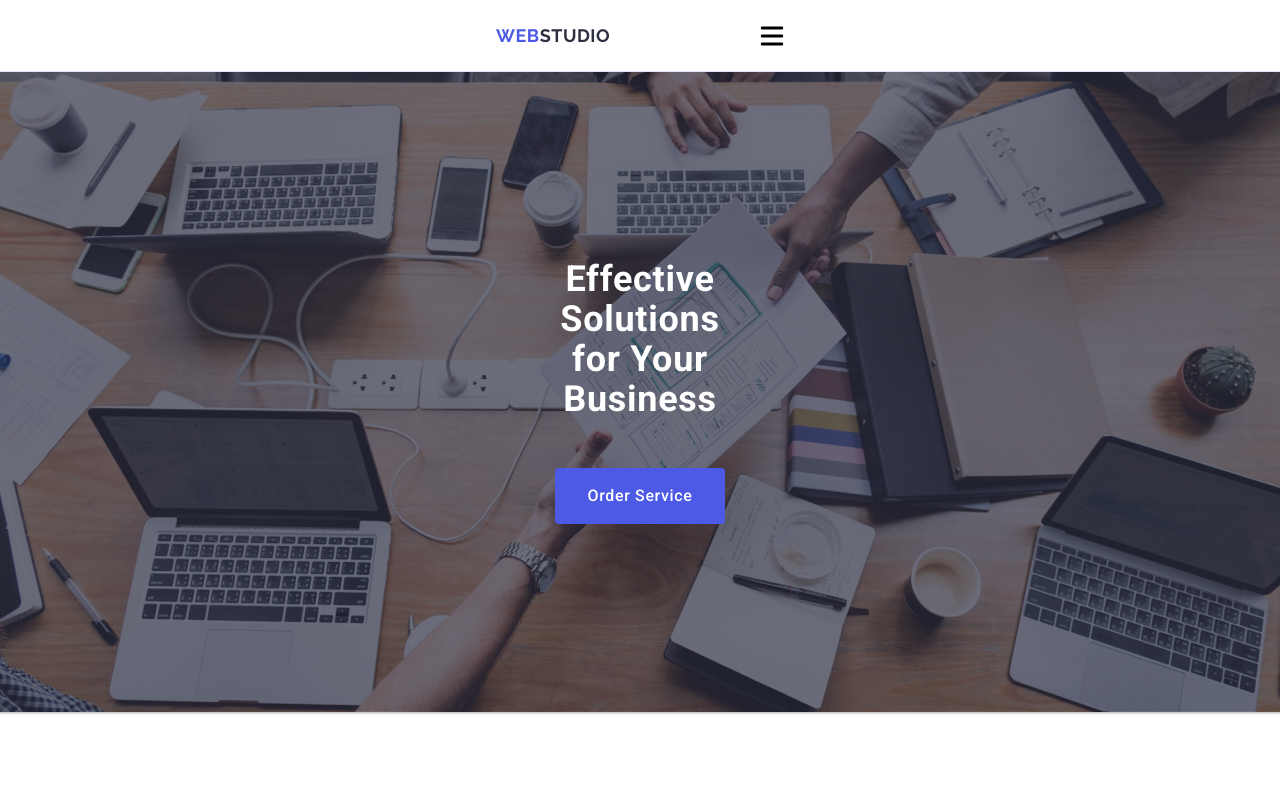
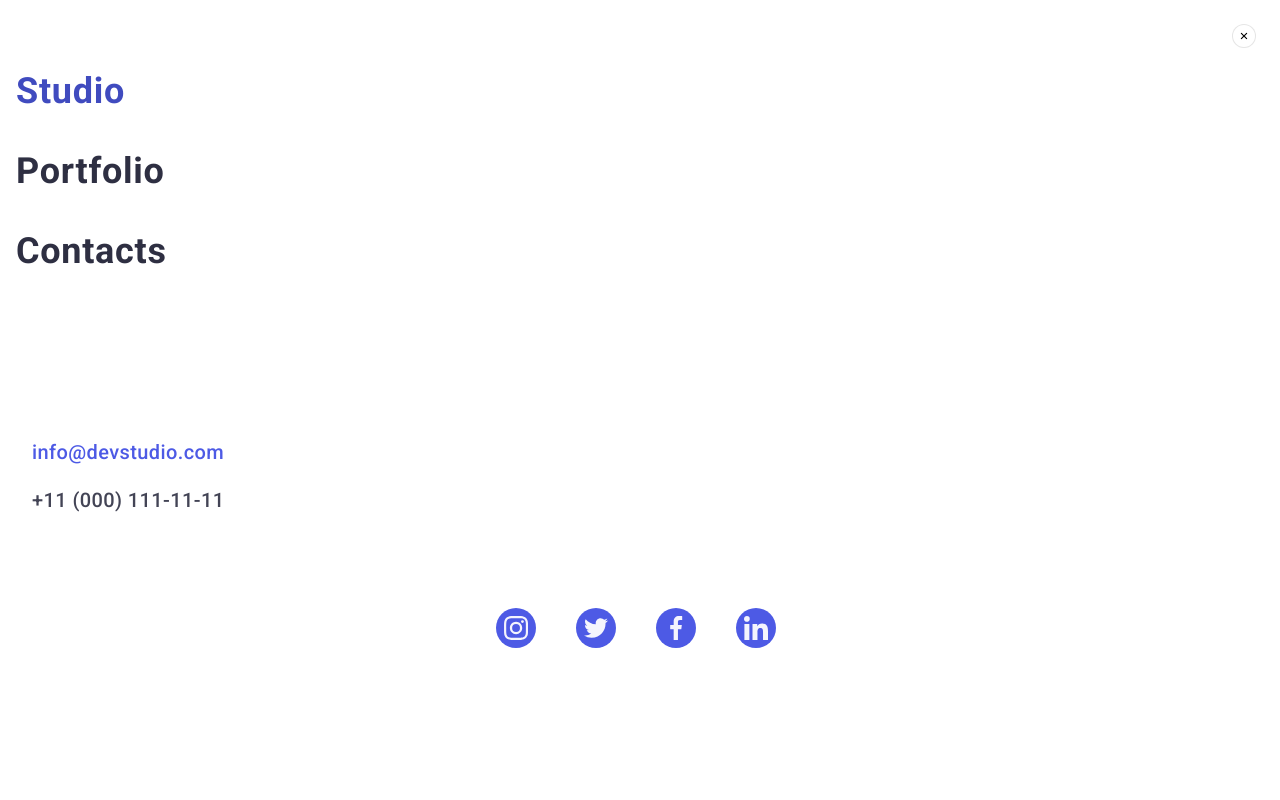
Before and after one commit to Pechkurov/goit-markup-hw-06, a plain HTML site: page index.html in a window 1280 px wide. Shown: the top 800 px of the page. Drawn offline with nearby package versions, Linux system fonts and the light colour scheme.

Commit message:
add index files

```diff
--- a/css/styles.css
+++ b/css/styles.css
@@ -143,6 +143,130 @@ font-style: normal;
     cursor: pointer;
     border: none;
 }
+/* -----------MOB--Menu__________))) */
+.mob-menu{
+    width: 100%;
+    height: 100%;
+    position: fixed;
+    top: 0;
+    background-color: #fff;
+    position: absolute;
+    top: 50%;
+    transform: translateY(-50%);
+}
+.mobmenu.is-open{
+    opacity: 1;
+    pointer-events: auto;
+    visibility: visible;
+}
+
+.open-mob-menu{
+    display: flex;
+    align-items: center;
+    justify-content: center;
+    position: absolute;
+    padding: 0;
+    width: 24px;
+    height: 24px;
+    top: 24px;
+    right: 24px;
+    background-color: #fff;
+    border-radius: 50%;
+    border: 1px solid rgba(0, 0, 0, 0.1);
+    transition: background-color 250ms cubic-bezier(0.4, 0, 0.2, 1),
+    border 250ms cubic-bezier(0.4, 0, 0.2, 1);
+    cursor: pointer;
+}
+
+.mob-icon-close{
+    position: absolute;
+    top: 50%;
+    transform: translateY(-50%);
+    transition: fill 250ms cubic-bezier(0.4, 0, 0.2, 1);
+    border-radius: 100%;
+}
+
+
+.mob-nav{
+    display: flex;
+    align-items: flex-start;
+    justify-content: flex-start;
+    flex-direction: column;
+    gap: 40px;
+ margin-left: 16px;
+ margin-top: 72px;
+ list-style: none;
+ margin-bottom:168px;
+}
+.mob-list{
+    font-weight: 700;
+    font-size: 36px;
+    line-height: 1.11;
+    letter-spacing: 0.02em;
+    color: #2e2f42;
+    text-decoration: none;
+}
+.mob-underscore{
+    font-weight: 700;
+font-size: 36px;
+line-height: 1.11;
+letter-spacing: 0.02em;
+color: #404bbf;
+}
+
+
+.mob-address{
+margin-left: 16px;
+list-style: none;
+display: flex;
+align-items: flex-start;
+justify-content: flex-start;
+flex-direction: column;
+gap: 24px;
+margin-bottom: 48px;
+}
+.mob-tel-address{
+    font-weight: 500;
+    font-size: 20px;
+    line-height: 1.2;
+    letter-spacing: 0.02em;
+    color: #4d5ae5;
+    text-decoration: none;
+}
+.mob-post-address{
+    font-weight: 500;
+font-size: 20px;
+line-height: 1.2;
+letter-spacing: 0.02em;
+color: #434455;
+text-decoration: none;
+}
+.mob-soc-icon{
+    display: flex;
+    justify-content: center;
+    gap: 40px;
+    list-style: none;
+    fill: #f4f4fd;
+    margin-left: 16px;
+    margin-right: 24px;
+}
+.mob-icon-item{
+    width: 40px;
+    height: 40px;
+
+}
+.mob-link{
+    width: 100%;
+    height: 100%;
+    background-color: #4d5ae5;
+    border-radius: 50%;
+    display: flex;
+    align-items: center;
+    justify-content: center;
+    transition: background-color 250ms
+    cubic-bezier(0.4, 0, 0.2, 1);
+}
+
 /* ------------------------------SECTION ONE------------- */
 .section-one {
     background-color: #2e2f42;
--- a/index.html
+++ b/index.html
@@ -36,8 +36,62 @@
         </svg>
     </button>
         </div>
+        <!-- -----------MOB MENU------------ -->
+        <div class="mobmenu is-open">
+        <div class="mob-menu">
+            <button type="button" class="open-mob-menu">
+                <svg class="mob-icon-close" width="8" height="8">
+                    <use href="./images/icons.svg#icon-X"></use>
+                </svg>
+            </button>
+              <nav>
+                <ul class="mob-nav">
+                    <li> <a class="mob-list mob-underscore" href="./index.html">Studio</a></li>
+                    <li> <a class="mob-list" href="">Portfolio</a></li>
+                    <li> <a class="mob-list" href="">Contacts</a></li>
+                </ul>
+              </nav>
+              <address class="mob-address">
+                <ul class="mob-address">
+                    <li> <a class="mob-tel-address" href="mailto:info@devstudio.com">info@devstudio.com</a></li>
+                    <li> <a class="mob-post-address" href="tel:+110001111111">+11 (000) 111-11-11</a></li>
+                </ul>
+            </address>
+
+            <ul class="mob-soc-icon">
+                <li class="mob-icon-item">
+             <a href="" class="mob-link">
+            <svg class="icon-messendger" width="24" height="24">
+                <use href="./images/icons.svg#icon-instagram"></use>
+            </svg>
+                </a>
+                </li>
+                <li class="mob-icon-item">
+               <a href="" class="mob-link">
+            <svg class="icon-messendger" width="24" height="24">
+                <use href="./images/icons.svg#icon-twitter"></use>
+            </svg>
+                 </a>
+                </li>
+                <li class="mob-icon-item">
+                <a href="" class="mob-link">
+            <svg class="icon-messendger" width="24" height="24">
+                <use href="./images/icons.svg#icon-facebook"></use>
+            </svg>
+                </a>
+              </li>
+                <li class="mob-icon-item">
+                <a href="" class="mob-link" >
+            <svg class="icon-messendger" width="24" height="24">
+                <use href="./images/icons.svg#icon-linkedin"></use>
+            </svg>
+             </a>
+              </li>
+        </ul>
+        </div>
+        </div>
         </header>
-        <!-- main -->
+        <!-------------------------- main ------------------------->
         <main>
 
         <section class="section-one">
@@ -96,7 +150,7 @@
             </div>
         </section>
 
-        <!--Our Team-->
+        <!---------------------------Our Team-------------------------->
         <section class="team">
             <div class="container">
             <h2 class="team-paragraph">Our Team</h2>
@@ -252,7 +306,7 @@
             </ul>
             </div>
         </section>
-        <!--Our Portfolio-->
+        <!---------------------------Our Portfolio----------------------->
         <section class="portfolio">
             <div class="container">
             <h2 class="portfolio-paragraph">Our Portfolio</h2>
```
